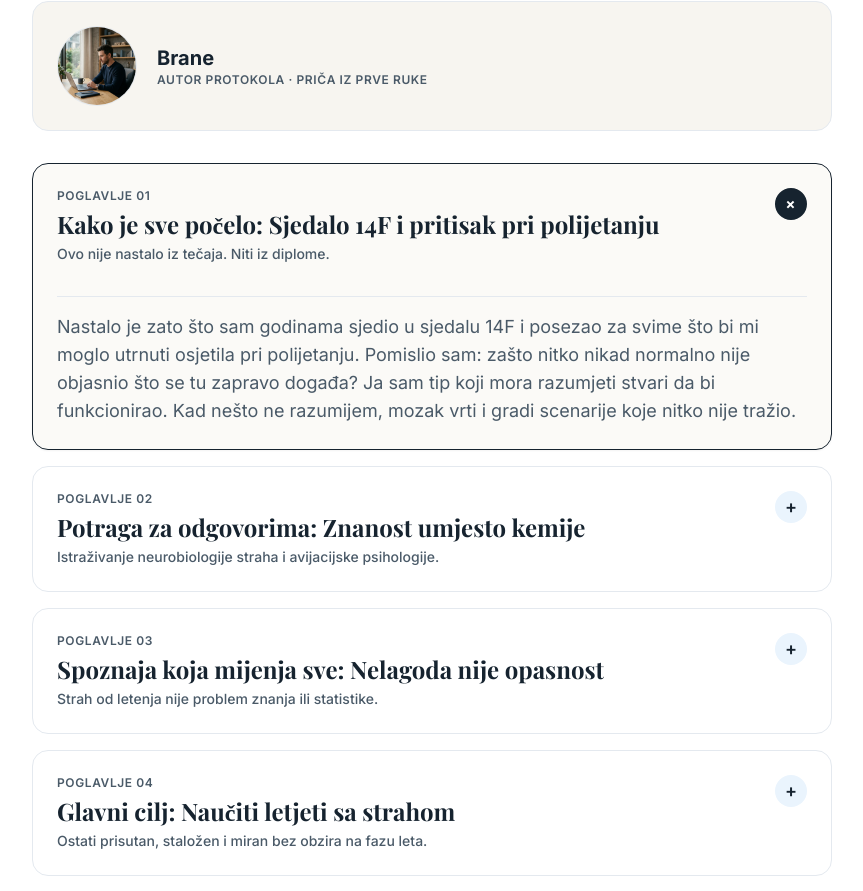
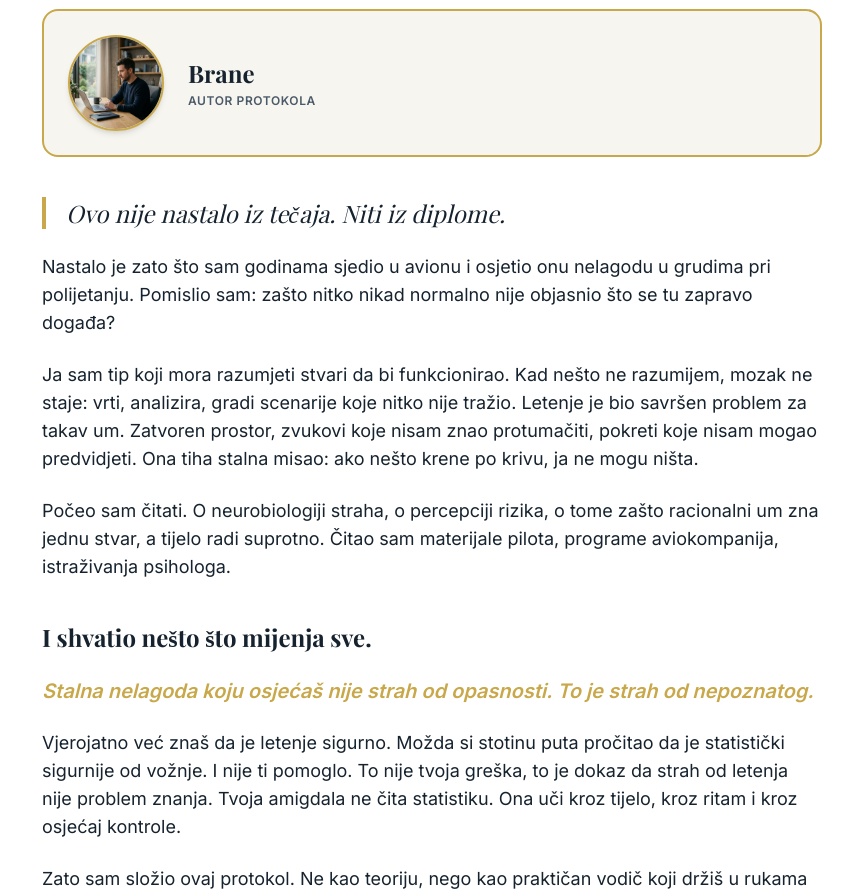
Before and after one commit to branimirbarovic3-ui/miranlet, a React (Vite) app: page / in a window 1280 px wide. Shown: the part 5164-6055 px from the top of the page, without its empty margins (208-1071 px from the left). Built offline with nearby package versions, Linux system fonts and the light colour scheme; a web font is replaced by a local one.

Commit message:
Restore original author story narrative text layout in AuthorTrust.jsx

```diff
--- a/src/components/AuthorTrust.jsx
+++ b/src/components/AuthorTrust.jsx
@@ -1,106 +1,68 @@
-import React, { useState } from 'react';
+import React from 'react';
 
 export default function AuthorTrust() {
-  const [openChapter, setOpenChapter] = useState(0);
-
-  const chapters = [
-    {
-      title: "Kako je sve počelo: Sjedalo 14F i pritisak pri polijetanju",
-      subtitle: "Ovo nije nastalo iz tečaja. Niti iz diplome.",
-      content: "Nastalo je zato što sam godinama sjedio u sjedalu 14F i posezao za svime što bi mi moglo utrnuti osjetila pri polijetanju. Pomislio sam: zašto nitko nikad normalno nije objasnio što se tu zapravo događa? Ja sam tip koji mora razumjeti stvari da bi funkcionirao. Kad nešto ne razumijem, mozak vrti i gradi scenarije koje nitko nije tražio."
-    },
-    {
-      title: "Potraga za odgovorima: Znanost umjesto kemije",
-      subtitle: "Istraživanje neurobiologije straha i avijacijske psihologije.",
-      content: "Počeo sam istraživati neurobiologiju straha, percepciju rizika i razloge zašto racionalni um zna jednu stvar, a tijelo radi suprotno. Čitao sam materijale pilota, programe aviokompanija i istraživanja psihologa kako bih pronašao konkretan alat koji stišava reakciju živčanog sustava."
-    },
-    {
-      title: "Spoznaja koja mijenja sve: Nelagoda nije opasnost",
-      subtitle: "Strah od letenja nije problem znanja ili statistike.",
-      content: "Shvatio sam ključnu stvar: stalna nelagoda koju osjećaš nije strah od opasnosti, nego strah od nepoznatog. Statistički podaci ne pomažu jer amigdala ne čita statistiku, ona uči kroz tijelo i reakciju. Zato je nastao ovaj vodič: da ti ponudi konkretan alat koji možeš primijeniti već na sljedećem letu."
-    },
-    {
-      title: "Glavni cilj: Naučiti letjeti sa strahom",
-      subtitle: "Ostati prisutan, staložen i miran bez obzira na fazu leta.",
-      content: "Cilj ovog protokola nije eliminirati strah magijom ili lažnim obećanjima. Cilj je naučiti letjeti s njim, ostati prisutan, staložen i čist u svakom trenutku putovanja."
-    }
-  ];
-
   return (
     <section className="py-20 md:py-28 px-6 w-full bg-white" id="autor">
-      <div className="max-w-[800px] mx-auto text-left">
+      <div className="max-w-[780px] mx-auto text-left">
         <span className="font-sans text-[12px] font-semibold uppercase tracking-[0.12em] text-[#4A5A68] mb-4 block text-center">
           TKO STOJI IZA PROJEKTA
         </span>
-        <h2 className="font-serif text-3xl md:text-5xl text-[#16232F] mb-10 font-semibold text-center">
+        <h2 className="font-serif text-3xl md:text-5xl text-[#16232F] mb-12 font-semibold text-center">
           Zašto postoji Miran Let
         </h2>
 
         {/* Author Bio Header */}
-        <div className="flex items-center gap-5 p-6 mb-8 bg-[#F7F5F0] rounded-2xl border border-[#E4E9EF]">
-          <div className="w-20 h-20 rounded-full overflow-hidden border border-[#E4E9EF] shrink-0">
+        <div className="flex flex-col sm:flex-row items-center gap-6 p-6 mb-10 bg-[#F7F5F0] rounded-2xl border-2 border-[#C8A84A]">
+          <div className="w-24 h-24 rounded-full overflow-hidden border-2 border-[#C8A84A] shrink-0 shadow-md">
             <img
               src="/brane.png"
               alt="Brane - Autor Protokola"
               className="w-full h-full object-cover"
             />
           </div>
-          <div>
-            <h3 className="text-[#16232F] font-bold text-xl">Brane</h3>
-            <p className="text-[#4A5A68] text-xs font-semibold uppercase tracking-wider">Autor Protokola · Priča iz prve ruke</p>
+          <div className="text-center sm:text-left">
+            <h3 className="text-[#16232F] font-serif text-2xl font-semibold mb-1">Brane</h3>
+            <p className="text-[#4A5A68] text-xs font-semibold uppercase tracking-wider">Autor Protokola</p>
           </div>
         </div>
 
-        {/* Interactive Story Accordion */}
-        <div className="space-y-4">
-          {chapters.map((chapter, idx) => {
-            const isOpen = openChapter === idx;
-            return (
-              <div
-                key={idx}
-                className={`border rounded-2xl transition-all duration-300 overflow-hidden ${
-                  isOpen ? 'border-[#16232F] bg-[#F7F5F0]/50 shadow-sm' : 'border-[#E4E9EF] bg-white hover:border-[#16232F]/40'
-                }`}
-              >
-                <button
-                  onClick={() => setOpenChapter(isOpen ? null : idx)}
-                  className="w-full p-6 text-left flex justify-between items-start gap-4 focus:outline-none"
-                >
-                  <div>
-                    <span className="text-xs font-semibold text-[#4A5A68] uppercase tracking-wider block mb-1">
-                      POGLAVLJE 0{idx + 1}
-                    </span>
-                    <h4 className="font-serif text-xl md:text-2xl font-semibold text-[#16232F] leading-snug">
-                      {chapter.title}
-                    </h4>
-                    <p className="text-sm text-[#4A5A68] font-medium mt-1">
-                      {chapter.subtitle}
-                    </p>
-                  </div>
+        {/* Main Narrative Text */}
+        <div className="space-y-6 text-[#16232F] text-base md:text-lg leading-relaxed">
+          <blockquote className="border-l-4 border-[#C8A84A] pl-5 italic font-serif text-xl md:text-2xl text-[#16232F] my-6">
+            Ovo nije nastalo iz tečaja. Niti iz diplome.
+          </blockquote>
 
-                  <span className={`w-8 h-8 rounded-full flex items-center justify-center text-lg font-semibold shrink-0 transition-transform duration-300 ${
-                    isOpen ? 'bg-[#16232F] text-white rotate-45' : 'bg-[#EAF4FD] text-[#16232F]'
-                  }`}>
-                    +
-                  </span>
-                </button>
+          <p>
+            Nastalo je zato što sam godinama sjedio u avionu i osjetio onu nelagodu u grudima pri polijetanju. Pomislio sam: zašto nitko nikad normalno nije objasnio što se tu zapravo događa?
+          </p>
 
-                <div
-                  className={`transition-all duration-300 ease-in-out ${
-                    isOpen ? 'max-h-96 opacity-100 px-6 pb-6 pt-2' : 'max-h-0 opacity-0 overflow-hidden'
-                  }`}
-                >
-                  <p className="text-[#4A5A68] text-base md:text-lg leading-relaxed border-t border-[#E4E9EF] pt-4">
-                    {chapter.content}
-                  </p>
-                </div>
-              </div>
-            );
-          })}
+          <p>
+            Ja sam tip koji mora razumjeti stvari da bi funkcionirao. Kad nešto ne razumijem, mozak ne staje: vrti, analizira, gradi scenarije koje nitko nije tražio. Letenje je bio savršen problem za takav um. Zatvoren prostor, zvukovi koje nisam znao protumačiti, pokreti koje nisam mogao predvidjeti. Ona tiha stalna misao: ako nešto krene po krivu, ja ne mogu ništa.
+          </p>
+
+          <p>
+            Počeo sam čitati. O neurobiologiji straha, o percepciji rizika, o tome zašto racionalni um zna jednu stvar, a tijelo radi suprotno. Čitao sam materijale pilota, programe aviokompanija, istraživanja psihologa.
+          </p>
+
+          <h3 className="font-serif text-2xl font-semibold text-[#16232F] pt-4">
+            I shvatio nešto što mijenja sve.
+          </h3>
+
+          <p className="font-semibold italic text-[#C8A84A] text-lg md:text-xl">
+            Stalna nelagoda koju osjećaš nije strah od opasnosti. To je strah od nepoznatog.
+          </p>
+
+          <p>
+            Vjerojatno već znaš da je letenje sigurno. Možda si stotinu puta pročitao da je statistički sigurnije od vožnje. I nije ti pomoglo. To nije tvoja greška, to je dokaz da strah od letenja nije problem znanja. Tvoja amigdala ne čita statistiku. Ona uči kroz tijelo, kroz ritam i kroz osjećaj kontrole.
+          </p>
+
+          <p>
+            Zato sam složio ovaj protokol. Ne kao teoriju, nego kao praktičan vodič koji držiš u rukama ili slušaš u slušalicama u trenutku kad uđeš u avion. Sve što je meni pomoglo da sjednem na let bez grča u želucu, složeno na jedno mjesto.
+          </p>
         </div>
 
         {/* Disclaimer */}
-        <div className="border-t border-[#E4E9EF] pt-6 mt-10">
+        <div className="border-t border-[#E4E9EF] pt-6 mt-12">
           <p className="text-[#4A5A68] text-xs italic leading-relaxed text-center">
             *Napomena: Miran Let je edukativni alat baziran na osobnom istraživanju i iskustvu autora. Nije medicinski tretman, psihološka terapija ni zamjena za stručnu pomoć. Ako tvoj strah značajno utječe na svakodnevni život, preporučujemo da se posavjetuješ s licenciranim stručnjakom.*
           </p>
```
Also changed, not shown: 4 other files (tests, documents, lock files or other folders).
